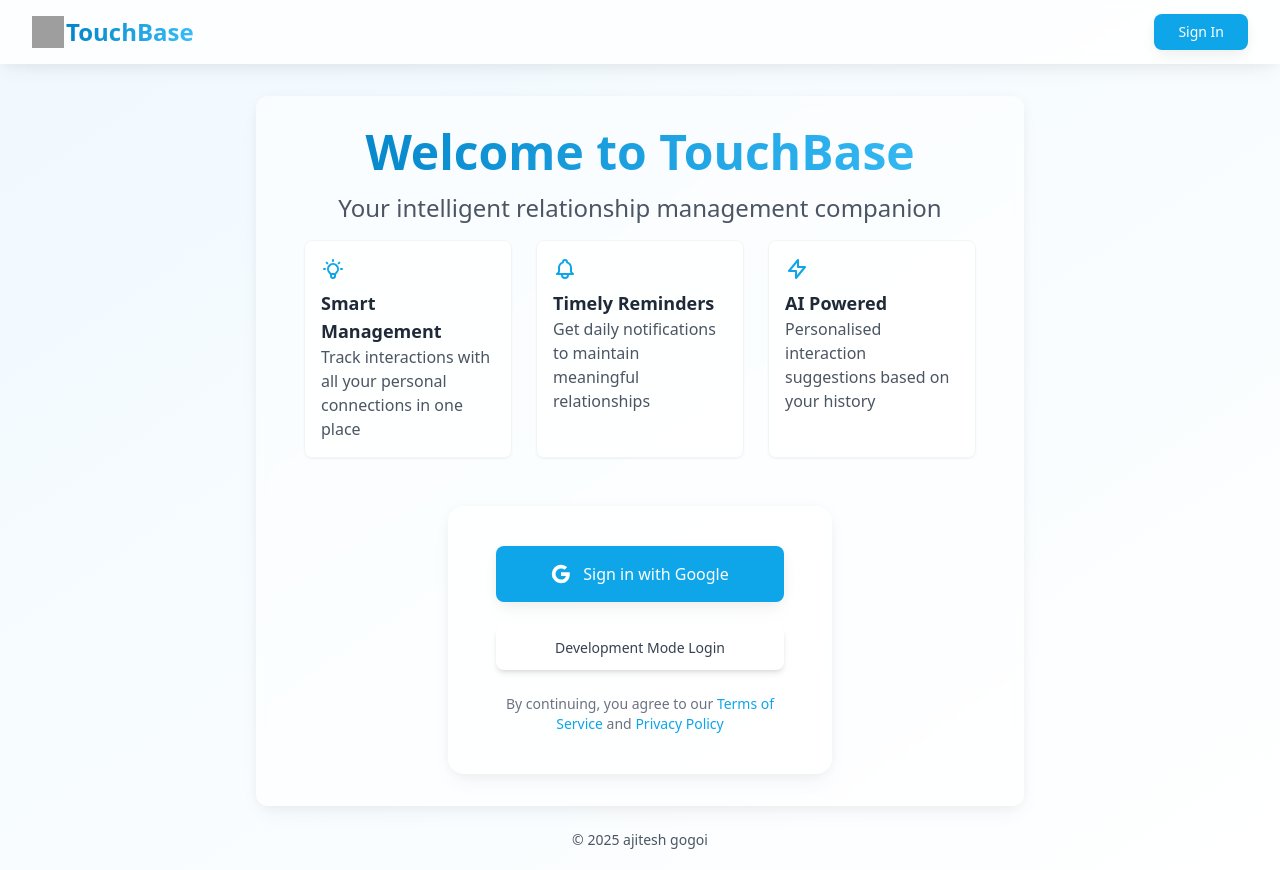
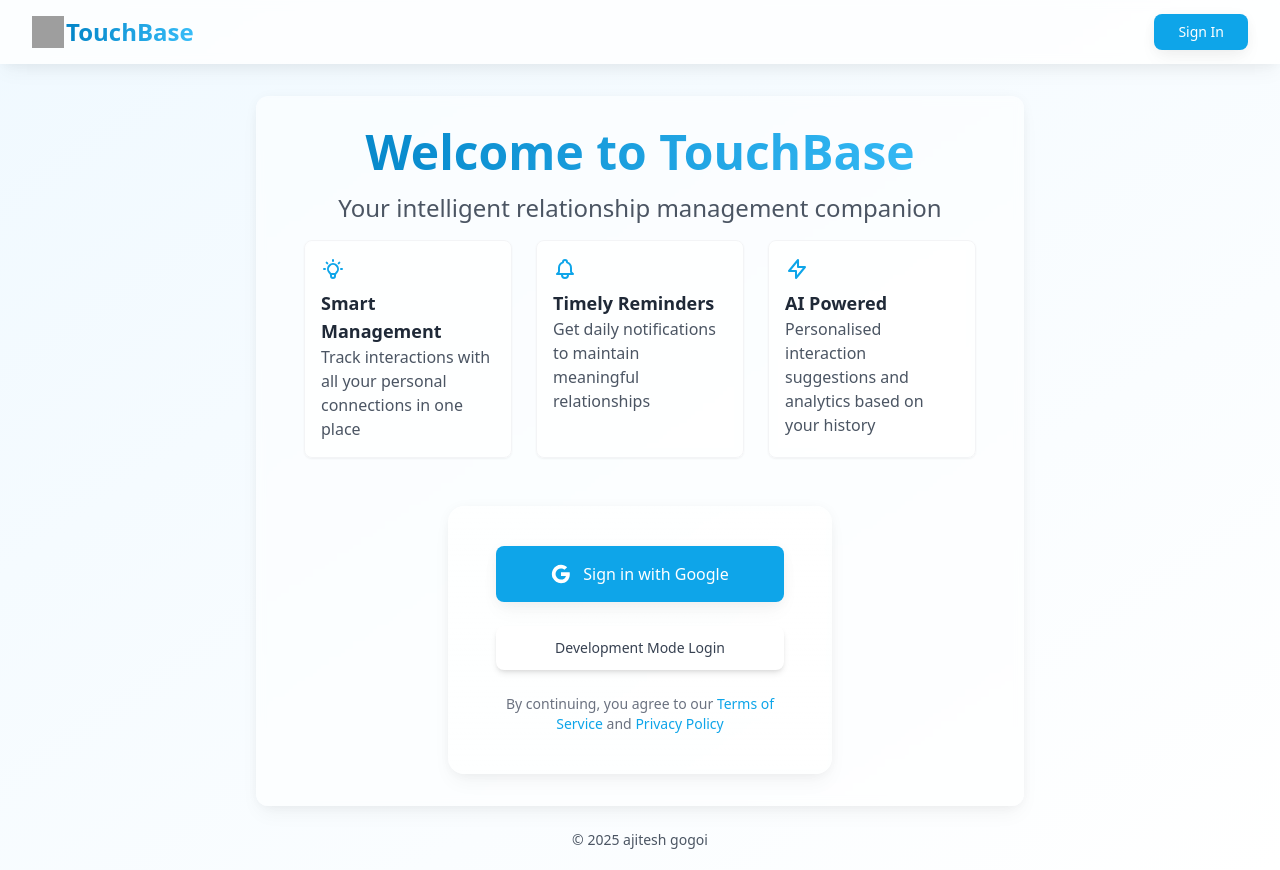
Before and after one commit to ajiteshgogoi/touchbase, a React (Vite) app: page /login in a window 1280 px wide. Built offline with nearby package versions, Linux system fonts and the light colour scheme; no server answers; grey boxes are pictures that could not be loaded.

Commit message:
Update Login.tsx

```diff
--- a/src/components/auth/Login.tsx
+++ b/src/components/auth/Login.tsx
@@ -88,7 +88,7 @@
               </svg>
             </div>
             <h3 className="text-lg font-semibold text-gray-800">AI Powered</h3>
-            <p className="text-gray-600">Personalised interaction suggestions based on your history</p>
+            <p className="text-gray-600">Personalised interaction suggestions and analytics based on your history</p>
           </div>
         </div>
       </div>
```
